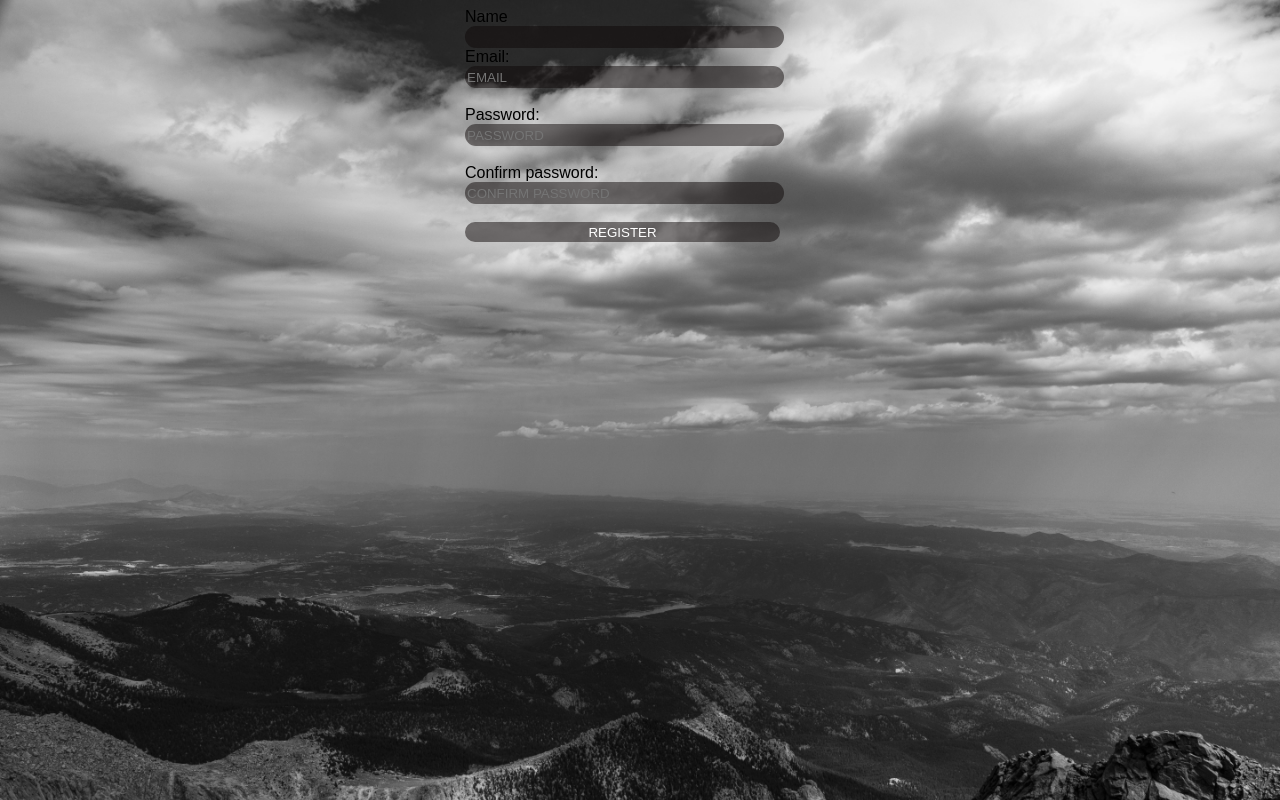
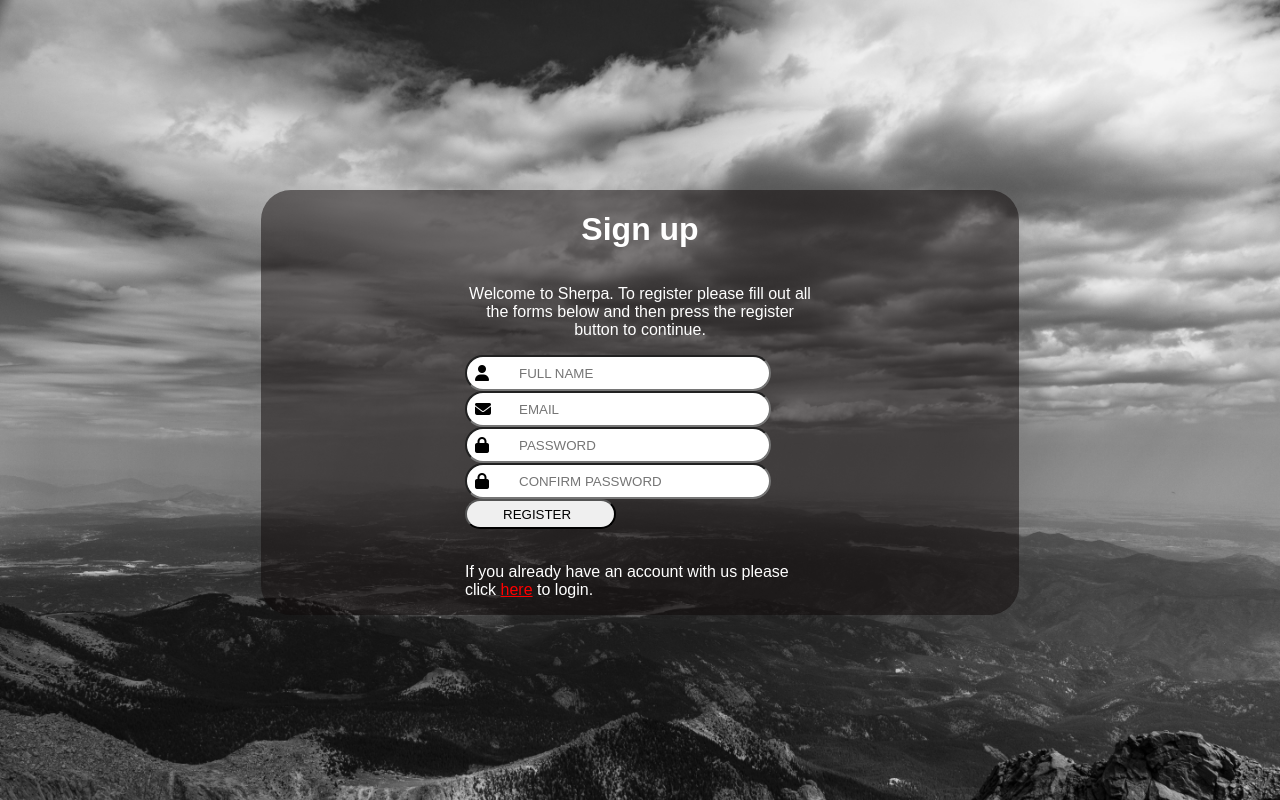
Before and after one commit to mattmallencode/crm, a Flask app: page /signup in a window 1280 px wide. Run offline with Flask 3, Linux system fonts and the light colour scheme; some libraries are stand-ins or nearby versions.

Commit message:
css signup page

```diff
--- a/forms.py
+++ b/forms.py
@@ -3,7 +3,7 @@ from wtforms import StringField, PasswordField, SubmitField, EmailField, SelectF
 from wtforms.validators import InputRequired, EqualTo, Email, Length
 
 class SignUpForm(FlaskForm):
-    name = StringField("Name", validators=[InputRequired()])
+    name = StringField("Name", validators=[InputRequired()], render_kw={"placeholder": "FULL NAME"})
     email = EmailField("Email:",
         validators=[InputRequired(), Email(), Length(max=100)], render_kw={"placeholder": "EMAIL"})
     password = PasswordField("Password:",
@@ -14,7 +14,7 @@ class SignUpForm(FlaskForm):
 
 class LoginForm(FlaskForm):
     email = StringField("EMAIL:",
-        validators=[InputRequired(), Length(max=100)], render_kw={"placeholder": "USERNAME"})
+        validators=[InputRequired(), Length(max=100)], render_kw={"placeholder": "EMAIL"})
     password = PasswordField("Password:",
         validators=[InputRequired(),Length(max=100)], render_kw={"placeholder": "PASSWORD"})
 
--- a/static/redemptionArc.css
+++ b/static/redemptionArc.css
@@ -28,14 +28,17 @@ body{
     padding: 0 15px 0 15px;
 }
 
-#loginHeading{
+.Heading{
     color: white;
     text-align: center;
 
 }
-#loginP{
+.loginSubmitP{
     color: white;
     text-align: center;
+}
+p{
+    color: white;
 }
 input{
     border-radius: 30px;
@@ -53,9 +56,13 @@ i{
 }
 ::placeholder{
     padding-left: 20px;
+    overflow: visible;
 }
 
-#loginSubmit{
-
+.loginRegisterSubmit{
     padding-right: 65%;
 }
+
+.loginRegisterLink{
+    color:red;
+}
--- a/static/style.css
+++ b/static/style.css
@@ -10,11 +9,25 @@ body{
     background-attachment: fixed;
 }
 
+h1{
+    color:white;
+    margin-top: 5%;
+    margin-left: 2%;
+}
+.contacts_background{
+    background: rgb(15, 8, 8, 0.5);
+    border-radius: 30px;
+}
 .box{
     display: flex;
     justify-content: center;
     align-items: center;
     min-height: 90%;
+    margin-top: 15%;
+    background: rgb(15, 8, 8, 0.5);
+    border-radius: 30px;
+    margin-left: 20%;
+    margin-right: 20%;
 }
 
 .container{
@@ -24,44 +37,43 @@ body{
     padding: 0 15px 0 15px;
 }
 
-h1{
+.Heading{
     color: white;
-    font-size: 500%;
-    display: flex;
-    justify-content: center;
-    padding: 10px 0 10px 0;
-    margin-top: 20%;
-    margin-left: 5%;
+    text-align: center;
+
+}
+.loginSubmitP{
+    color: white;
+    text-align: center;
 }
 p{
     color: white;
 }
-
 input{
-    display: flex;
-    flex-direction: column;
-    height: 20px;
-    width: 90%;
-    border: none;
-    outline: none;
     border-radius: 30px;
-    color: white;
-
-    background: rgb(15, 8, 8, 0.5);
-
+    height: 30px;
+    text-indent: 30px;
+    padding-right: 35%;
 }
 
 i{
-    position: relative;
-    top: -18px;
-    left: 17px;
-    color: white;
+    color: black;
+    position:absolute;
+    margin-top: 10px;
+    margin-left: 10px;
+
+}
+::placeholder{
+    padding-left: 20px;
+    overflow: visible;
 }
 
-button{
-    padding: 0 50% 0 50%;
-    border-radius: 30px;
-    border: none;
+.loginRegisterSubmit{
+    padding-right: 65%;
+}
+
+.loginRegisterLink{
+    color:red;
 }
 
 nav{
--- a/templates/signup.html
+++ b/templates/signup.html
@@ -1,37 +1,52 @@
-{% extends "base.html" %}
-
-{% block main_content %}
+<!DOCTYPE html>
+<html lang="en-US">
+<head>
+    <meta charset="UTF-8" />
+    <title>Sherpa</title>
+    <link rel="stylesheet" type="text/css" href="{{url_for("static", filename="redemptionArc.css")}}" >
+    <script src="https://kit.fontawesome.com/13ea2b7ad4.js" crossorigin="anonymous"></script>
+</head>
     <body>
         <div class="box">
         <div class="container">
+                <h1 class="Heading">Sign up</h1>
+                <p class="loginSubmitP">
+                        Welcome to Sherpa. To register please fill out all the forms below
+                        and then press the register button to continue.
+                </p>
         <form method="POST", novalidate>
         {{ form.hidden_tag() }}
         {% for error in form.name.errors %}
                 <div>{{ error }}</div>
         {% endfor %}
-        {{ form.name.label }}
+        <i class="fa-solid fa-user"></i>
         {{ form.name() }}
         {% for error in form.name.errors %}
                 <div>{{ error }}</div>
         {% endfor %}
-        {{ form.email.label }}
+        <br>
+        <i class="fa-solid fa-envelope"></i>
         {{ form.email() }}
         <br>
+        <i class="fa-solid fa-lock"></i>
         {% for error in form.password.errors %}
                 <div>{{ error }}</div>
         {% endfor %}
-        {{ form.password.label }}
+
         {{ form.password() }}
         <br>
         {% for error in form.password2.errors %}
                <div>{{ error }}</div>            {% endfor %}
-        {{ form.password2.label }}
+        <i class="fa-solid fa-lock"></i>
         {{ form.password2() }}
         <br>
-        {{ form.submit(id="register") }}
+        <div class="loginRegisterSubmit">{{ form.submit(id="register") }}</div>
         <br>
+        <p>
+                If you already have an account with us please click <a class = "loginRegisterLink" href="/login">here</a> to login.
+        </p>
       </form>
 </div>
 </div>
     </body>
-{% endblock %}
+</html>
```
Also changed, not shown: other parts of static/style.css (+8 -85 lines), static/nuked.css (added, +185 -0 lines), templates/contacts.html (+5 -4 lines), templates/login.html (+4 -4 lines).
